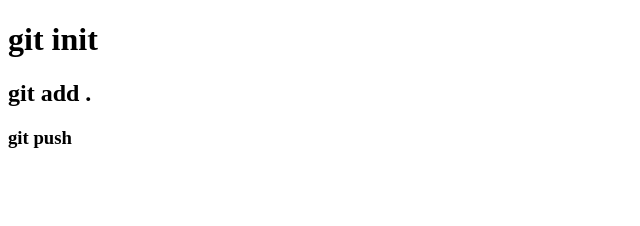
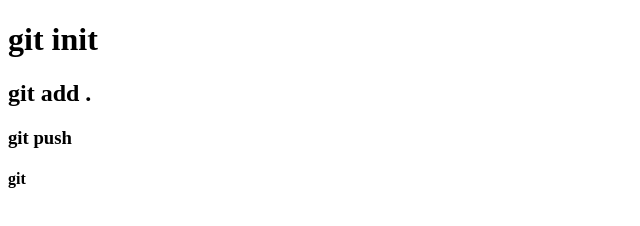
Before and after one commit to Usmanxsaleem/Class_Work, a plain HTML site: page Jean.html in a window 1280 px wide. Shown: the full height of the page, 0-640 px from the left. Drawn offline with Linux system fonts and the light colour scheme.

Commit message:
Added a new line

```diff
--- a/Jean.html
+++ b/Jean.html
@@ -9,5 +9,6 @@
     <h1>git init</h1>
     <h2>git add .</h2>
     <h3>git push</h3>
+    <h4>git </h4>
 </body>
 </html>
```
Also changed, not shown: index.html (line endings or trailing spaces), index2.html (line endings or trailing spaces), jean.css (line endings or trailing spaces), styles.css (line endings or trailing spaces).
